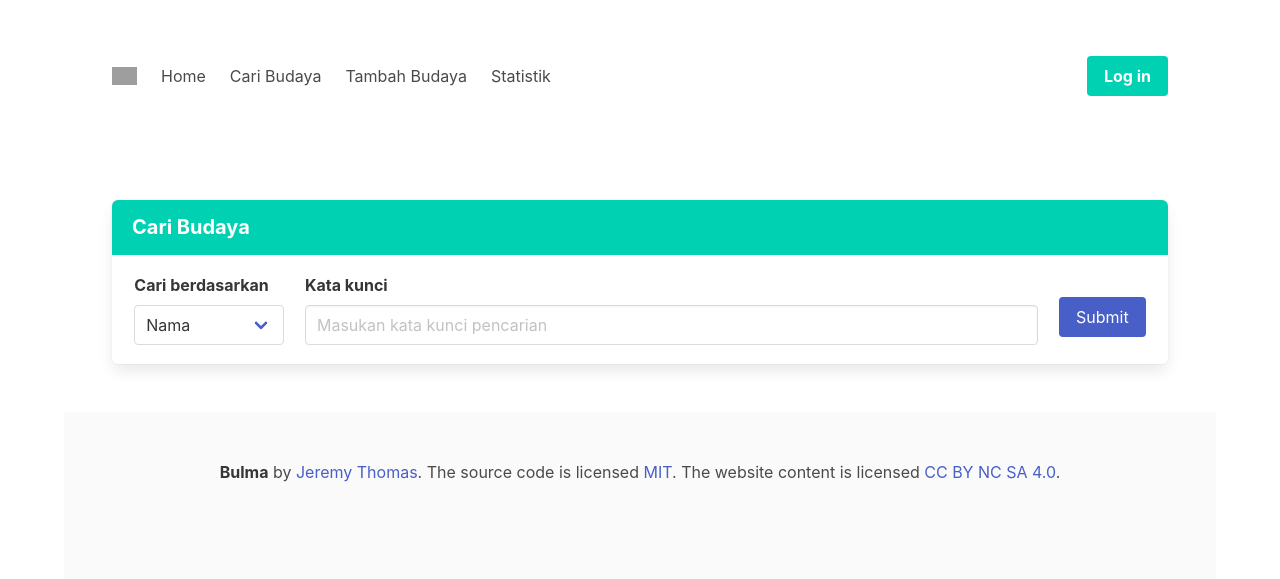
After one commit to samuelmjn/budayakb, a Flask app: template templates/view_culture.html in a window 1280 px wide. The commit adds this page. Shown: the top 579 px of the page. Run offline with Flask 2, Linux system fonts and the light colour scheme; the template is opened without the code that fills it, so the values that code supplies are empty; some libraries are stand-ins or nearby versions; grey boxes are pictures that could not be loaded.

Commit message:
initialize features

```diff
--- a/config.py
+++ b/config.py
@@ -1 +1,2 @@
 SSO_UI_URL="https://sso.ui.ac.id/cas2/login"
+BASE_URL = "http://127.0.0.1"
--- a/sso/utils.py
+++ b/helper/sso.py
@@ -15,8 +15,7 @@ def get_cas_client(service_url=None, request=None):
 
 
 def authenticate(ticket, client):
-    username, attributes, a = client.verify_ticket(ticket)
-    print(username, attributes, a)
+    username, attributes, _ = client.verify_ticket(ticket)
 
     if not username:
         return None
--- a/templates/_includes/navbar.html
+++ b/templates/_includes/navbar.html
@@ -6,7 +6,7 @@
     <meta name="viewport" content="width=device-width, initial-scale=1.0">
     <meta http-equiv="X-UA-Compatible" content="ie=edge">
     <link href="https://cdn.jsdelivr.net/npm/bulma@0.8.0/css/bulma.min.css" rel="stylesheet">
-    <title>Document</title>
+    <title>BudayaKB Lite</title>
 </head>
 
 <body>
@@ -15,8 +15,8 @@
             <div class="container">
                 <nav class="navbar" role="navigation" aria-label="main navigation">
                     <div class="navbar-brand">
-                        <a class="navbar-item" href="https://bulma.io">
-                            <img src="https://bulma.io/images/bulma-logo.png" width="112" height="28">
+                        <a class="navbar-item" href="/">
+                            <img src="https://acakadul.files.wordpress.com/2013/08/makara-ui-fasilkom.png" width="25" height="25">
                         </a>
 
                         <a role="button" class="navbar-burger burger" aria-label="menu" aria-expanded="false"
@@ -29,19 +29,19 @@
 
                     <div id="navbarBasicExample" class="navbar-menu">
                         <div class="navbar-start">
-                            <a class="navbar-item">
+                            <a href="/" class="navbar-item">
                                 Home
                             </a>
 
-                            <a class="navbar-item">
+                            <a href="{{ url_for('search') }}" class="navbar-item">
                                 Cari Budaya
                             </a>
 
-                            <a class="navbar-item">
+                            <a href="{{ url_for('add') }}" class="navbar-item">
                                 Tambah Budaya
                             </a>
 
-                            <a class="navbar-item">
+                            <a href="{{ url_for('stat') }}" class="navbar-item">
                                 Statistik
                             </a>
                         </div>
@@ -49,10 +49,13 @@
                         <div class="navbar-end">
                             <div class="navbar-item">
                                 <div class="buttons">
-                                    <a href="https://sso.ui.ac.id/cas2/login?service=https://budayakb.herokuapp.com/login" class="button is-primary">
+                                    <a onclick="window.open('https://sso.ui.ac.id/cas2/login?service={{ request.host_url }}login', 'newwindow', 'width=500, height=450'); return false;" class="button is-primary">
                                         <strong>Log in</strong>
                                     </a>
                                 </div>
+                                {% if is_authenticated() == True %}
+                                <b>Hello!</b>
+                                {% endif %}
                             </div>
                         </div>
                     </div>
@@ -78,5 +81,7 @@
     </div>
 </body>
 <script defer src="https://use.fontawesome.com/releases/v5.3.1/js/all.js"></script>
+<script src="https://code.jquery.com/jquery-3.4.1.min.js"></script>
+<script src="https://cdn.jsdelivr.net/npm/bulmajs@0.0.2/dist/bulmajs.min.js"></script>
 
 </html>
--- /dev/null
+++ b/templates/view_culture.html
@@ -0,0 +1,83 @@
+{% extends '_includes/navbar.html' %}
+{% block content %}
+
+{% if get_flashed_messages()|length != 0 %}
+<div class="notification is-warning">
+    <button class="delete"></button>
+    {{get_flashed_messages()[0]}}
+</div>
+{% endif %}
+
+<article class="panel is-primary">
+    <p class="panel-heading">
+        Cari Budaya
+    </p>
+
+    <div class="panel-block">
+        <div class="container">
+            <div class="container">
+                <form action="" method="GET">
+                    <div class="field is-horizontal" style="width: 100%;">
+                        <div class="field" style="margin: 1%;">
+                            <label class="label">Cari berdasarkan</label>
+                            <div class="control">
+                                <div class="select">
+                                    <select id="filter" name="filter">
+                                        <option value="name">Nama</option>
+                                        <option value="type">Tipe</option>
+                                        <option value="province">Asal provinsi</option>
+                                    </select>
+                                </div>
+                            </div>
+                        </div>
+                        <div class="field" style="margin: 1%; width:100% ;">
+                            <label class="label">Kata kunci</label>
+                            <div class="control">
+                                <input id="query" name="query" style="width: 100%;" class="input" type="text"
+                                    placeholder="Masukan kata kunci pencarian">
+                            </div>
+                        </div>
+                        <div class="field" style="margin: 1%;">
+                            <br>
+                            <div class="control">
+                                <button class="button is-link">Submit</button>
+                            </div>
+                        </div>
+                    </div>
+                </form>
+            </div>
+
+            {% if result is defined %}
+            <div class="table-container is-fluid" style="margin: 2em">
+                <table class="table is-hoverable" style="width:100%">
+                    <thead>
+                        <td>Nama</td>
+                        <td>Tipe</td>
+                        <td>Asal</td>
+                        <td>URL</td>
+                        <td></td>
+                    </thead>
+
+                    <tbody>
+                        {% for i in result %}
+                        <tr>
+                            <td>{{i.name}}</td>
+                            <td>{{i.type}}</td>
+                            <td>{{i.province}}</td>
+                            <td>{{i.url}}</td>
+                            <td><a href="/edit/{{i.name}}"><i class="fas fa-pencil-alt"></i></a>
+                                <a href="/delete/{{i.name}}"><i class="fas fa-trash-alt"></i></a>
+                            </td>
+                        </tr>
+                        {% endfor %}
+                    </tbody>
+                </table>
+
+            </div>
+            {% endif %}
+
+        </div>
+    </div>
+
+</article>
+{% endblock %}
```
Also changed, not shown: helper/auth.py (added, +7 -0 lines), helper/uploader.py (added, +9 -0 lines), repository/culture_repository.py (+24 -9 lines), templates/add_culture.html (deleted, +0 -54 lines), templates/culture_detail.html (added, +115 -0 lines), templates/statistics.html (added, +44 -0 lines), 3 other files.
